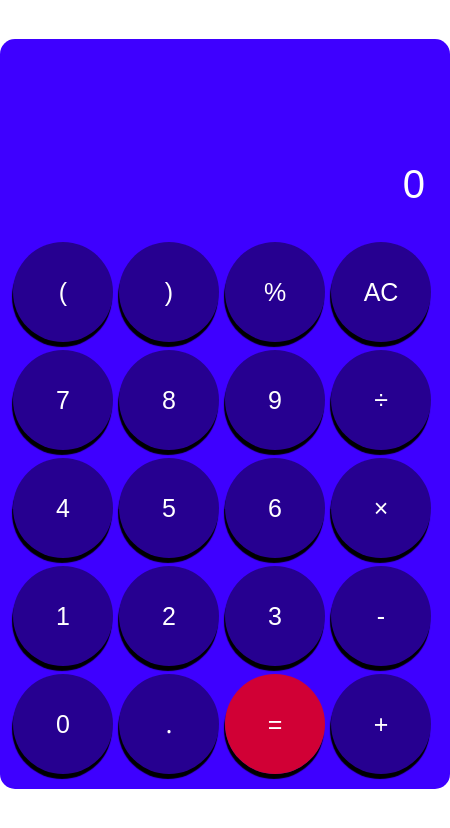
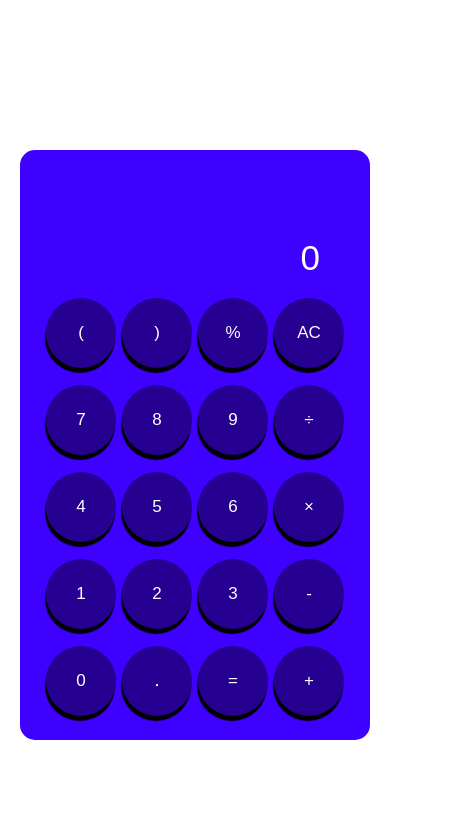
Before and after one commit to mardiansyah17/kalkulator, a plain HTML site: page index.html in a window 390 px wide. Shown: the whole page, 450 px wide, since content can reach past the window. Drawn offline with Linux system fonts and the light colour scheme.

Commit message:
Update style.css

```diff
--- a/style.css
+++ b/style.css
@@ -138,10 +138,10 @@ body {
 
 .container {
   background-color: #3e00ff;
-  width: 450px;
-  height: 750px;
+  width: 400px;
+  height: 700px;
   border-radius: 15px;
-  margin: 10% auto;
+  margin: 5% auto;
   display: flex;
   flex-direction: column;
 }
@@ -149,7 +149,7 @@ body {
 .number {
   text-align: end;
   margin-top: 100px;
-  padding: 25px;
+  padding: 22px;
   font-size: 40px;
   color: white;
 }
@@ -160,18 +160,19 @@ body {
   flex-direction: row;
   flex-wrap: wrap;
   padding: 10px;
+  justify-content: center;
 }
 .btn {
   background-color: #260090;
   box-shadow: -1px 5px 1px black;
   color: white;
   margin: 3px;
-  width: 100px;
-  height: 100px;
+  width: 85px;
+  height: 85px;
   border-radius: 100%;
   text-align: center;
-  line-height: 100px;
-  font-size: 25px;
+  line-height: 85px;
+  font-size: 20px;
   cursor: pointer;
   user-select: none;
 }
@@ -182,3 +183,45 @@ body {
 .btn:active {
   background-color: #18005c7c;
 }
+@media screen and (max-width: 513px) {
+  .container {
+    background-color: #3e00ff;
+    width: 350px;
+    height: 590px;
+    border-radius: 15px;
+    margin: 150px auto;
+    display: flex;
+    flex-direction: column;
+  }
+  .number {
+    text-align: end;
+    margin-top: 80px;
+    margin-right: 40px;
+    padding: 10px;
+    font-size: 35px;
+    color: white;
+  }
+  .row {
+    display: flex;
+    width: 100%;
+    height: 100%;
+    flex-direction: row;
+    flex-wrap: wrap;
+    padding: 10px;
+    justify-content: center;
+  }
+  .btn {
+    background-color: #260090;
+    box-shadow: -1px 5px 1px black;
+    color: white;
+    margin: 3px;
+    width: 70px;
+    height: 70px;
+    border-radius: 100%;
+    text-align: center;
+    line-height: 70px;
+    font-size: 17px;
+    cursor: pointer;
+    user-select: none;
+  }
+}
```
